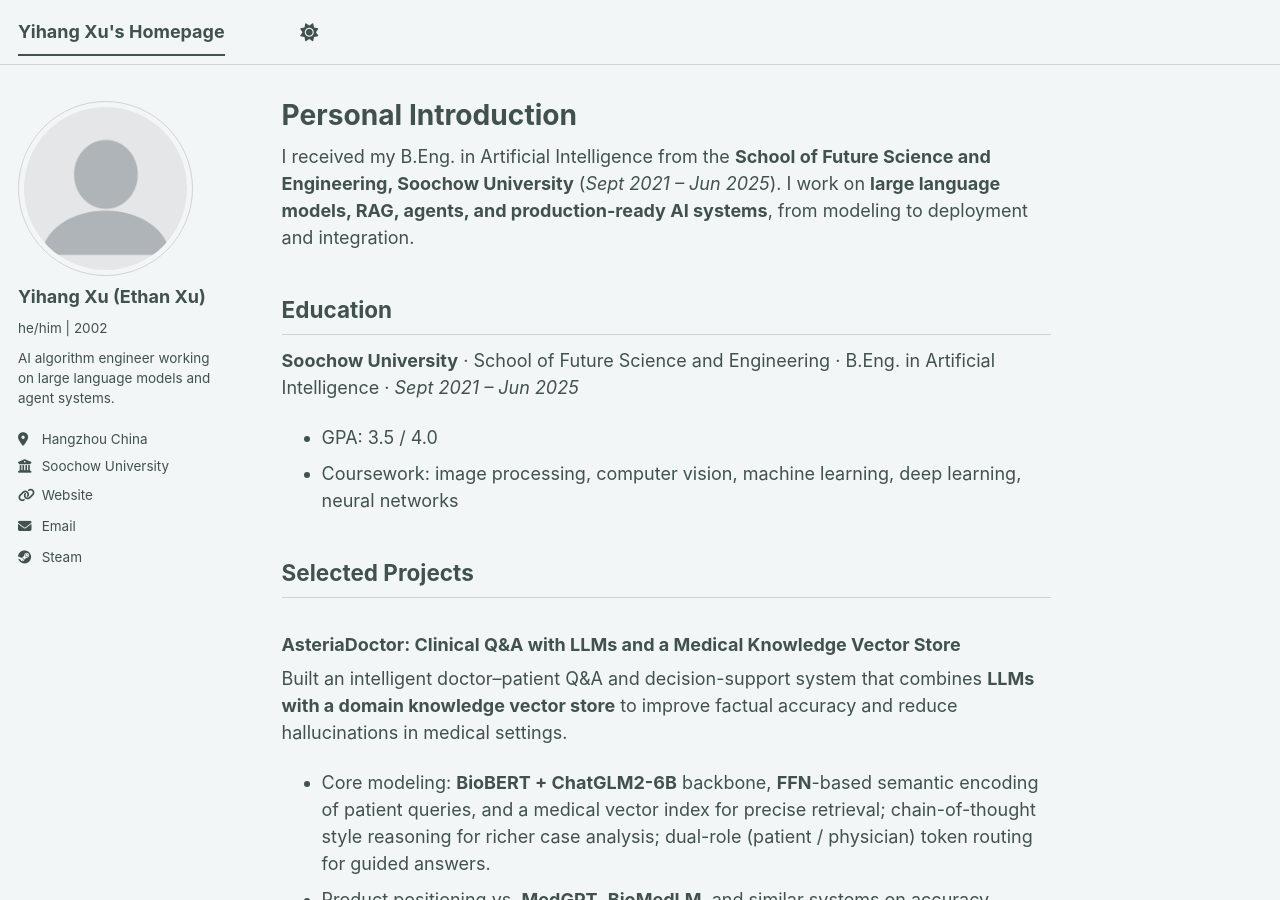
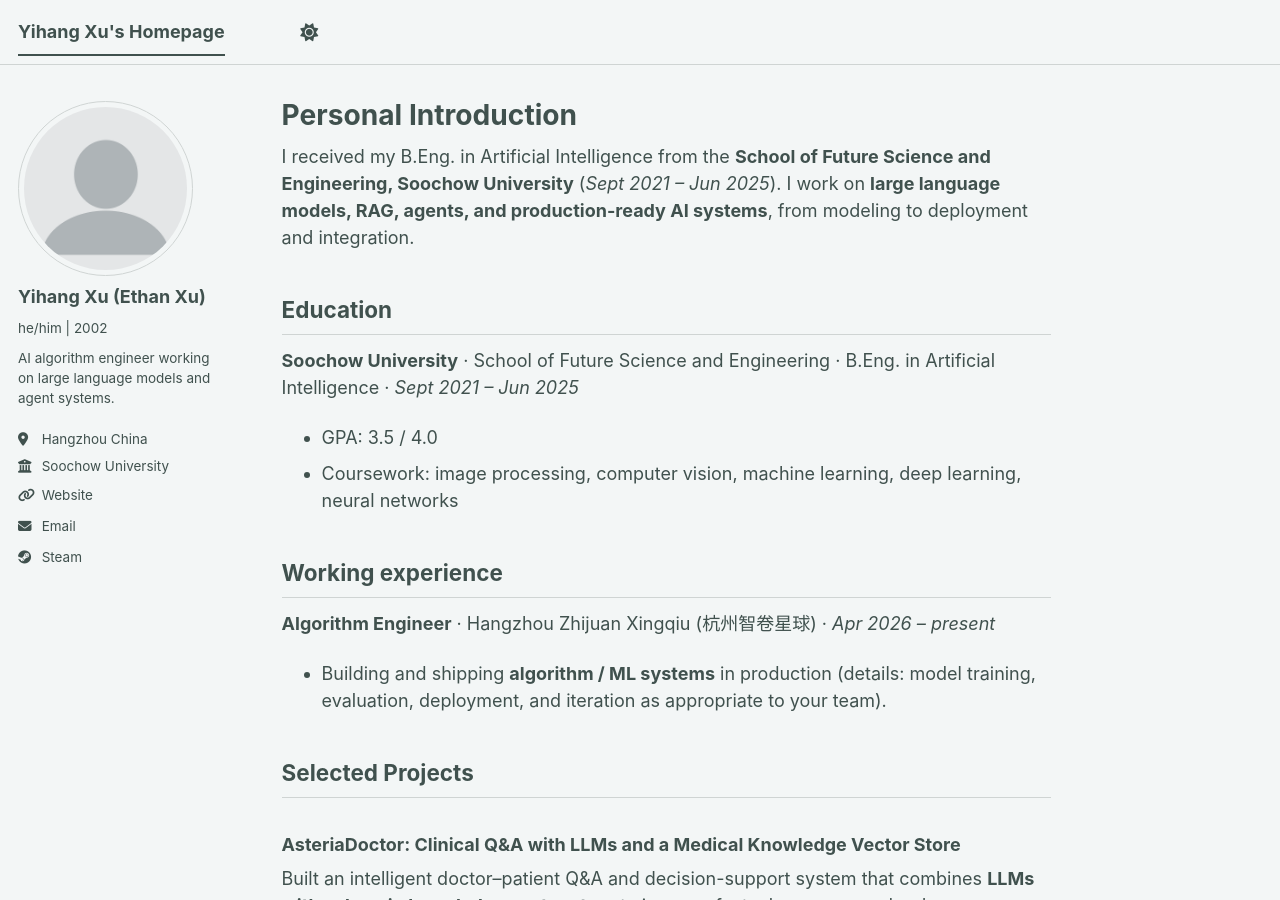
Before and after one commit to EthanXu1019/EthanXu1019.github.io, a Jekyll site: the page built from _pages/about.md, in a window 1280 px wide and 900 px high. Built offline with Jekyll 4.4.1, drawn with Linux system fonts in a browser that asks for light colours; a script bundle is joined from its source files by our own code; library files that are not in the unit come from our copies.

Commit message:
Update about.md

```diff
--- a/_pages/about.md
+++ b/_pages/about.md
@@ -14,6 +14,12 @@ I work on **large language models, RAG, agents, and production-ready AI systems*
 **Soochow University** · School of Future Science and Engineering · B.Eng. in Artificial Intelligence · *Sept 2021 – Jun 2025*
 - GPA: 3.5 / 4.0
 - Coursework: image processing, computer vision, machine learning, deep learning, neural networks
+
+## Working experience
+
+**Algorithm Engineer** · Hangzhou Zhijuan Xingqiu (杭州智卷星球) · *Apr 2026 – present*
+
+- Building and shipping **algorithm / ML systems** in production (details: model training, evaluation, deployment, and iteration as appropriate to your team).
 
 ## Selected Projects
 ### AsteriaDoctor: Clinical Q&A with LLMs and a Medical Knowledge Vector Store
```
